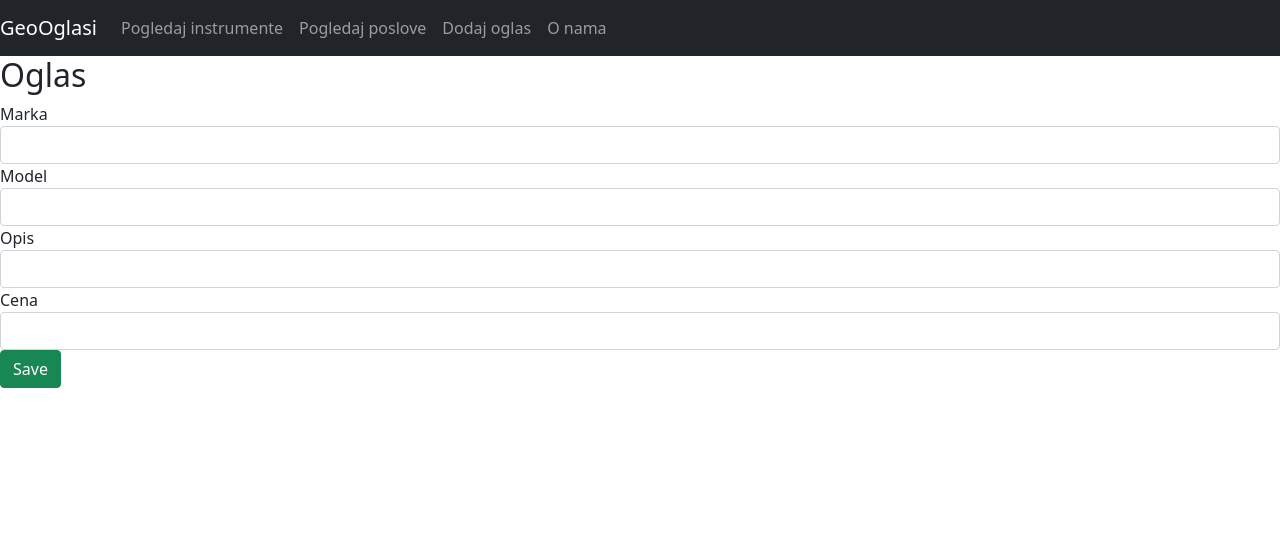
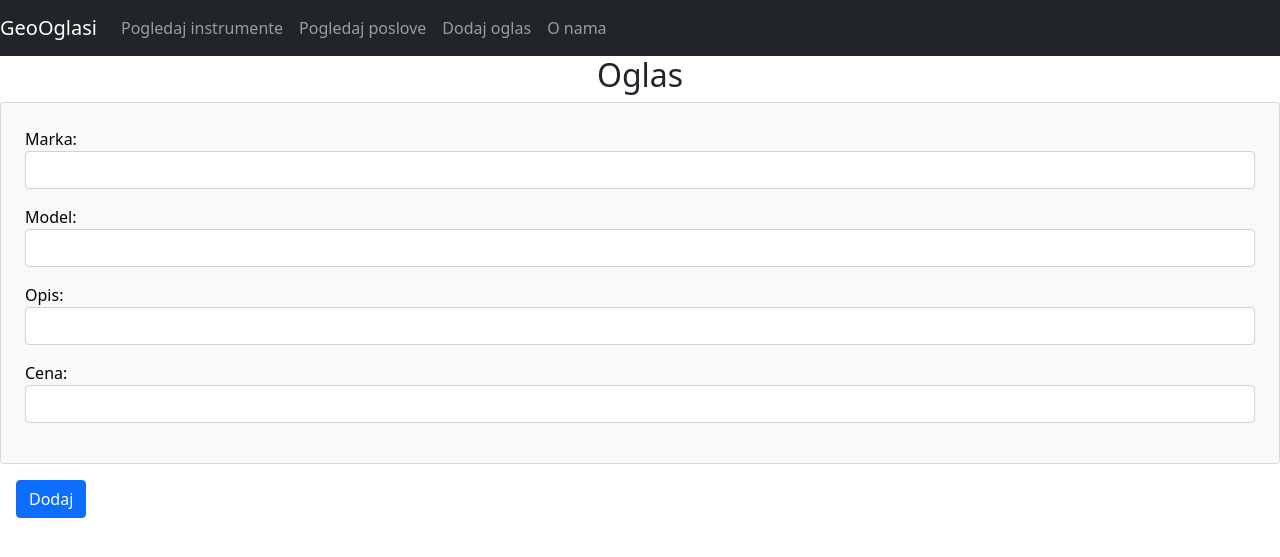
Before and after one commit to Pantela1996/GeoOglasi, a Django app: page /Instrumenti/dodaj_oglas/ in a window 1280 px wide. Shown: the top 557 px of the page. Run offline with Django 4.2, Linux system fonts and the light colour scheme; some libraries are stand-ins or nearby versions.

Commit message:
add form adjusted

```diff
--- /dev/null
+++ b/Instrumenti/forms.py
@@ -0,0 +1,14 @@
+from django import forms
+from .models import Instrument
+
+class InstrumentForm(forms.ModelForm):
+    class Meta:
+        model = Instrument
+        fields = '__all__'
+
+        widgets = {
+            'marka': forms.TextInput(attrs={'class':'form-control'}),
+            'model': forms.TextInput(attrs={'class':'form-control'}),
+            'opis': forms.TextInput(attrs={'class':'form-control'}),
+            'cena': forms.TextInput(attrs={'class':'form-control'})
+        }
--- a/Instrumenti/models.py
+++ b/Instrumenti/models.py
@@ -5,7 +5,7 @@ class Instrument(models.Model):
     marka = models.CharField(max_length=30)
     model = models.CharField(max_length=30)
     opis = models.CharField(max_length=30)
-    cena = models.IntegerField()
+    cena = models.CharField(max_length=30)
 
     def __str__(self):
         return f"{self.marka} {self.model}"
--- /dev/null
+++ b/Instrumenti/static/Instrumenti/styles.css
@@ -0,0 +1,3 @@
+#proba{
+    margin: 50px 50px 50px 50px;
+}
--- a/Instrumenti/templates/Instrumenti/instrument_form.html
+++ b/Instrumenti/templates/Instrumenti/instrument_form.html
@@ -1,6 +1,4 @@
 {% extends "base.html"%}
-
-{% load widget_tweaks %}
 
 <html lang="en">
 <head>
@@ -9,34 +7,19 @@
     <meta name="viewport" content="width=device-width, initial-scale=1.0">
     <!-- CSS only -->
     <link href="https://cdn.jsdelivr.net/npm/bootstrap@5.1.3/dist/css/bootstrap.min.css" rel="stylesheet" integrity="sha384-1BmE4kWBq78iYhFldvKuhfTAU6auU8tT94WrHftjDbrCEXSU1oBoqyl2QvZ6jIW3" crossorigin="anonymous">
-    <title>Document</title>
 </head>
 <body>
     {% block content %}
-    <h2>Oglas</h2>
+    <h2 class="text-center">Oglas</h2>
     <form method="post">
         {% csrf_token %}
+        <div class="card text-black bg-light px-4 py-4 mx-auto" id="proba">
+            {{form.as_p}}
+        </div>
+        <div>
+            <button class="btn btn-primary mx-3 my-3 align-middle">Dodaj</button>
+        </div>
 
-        {% for hidden in form.hidden_fields %}
-        {{ hidden }}
-        {% endfor %}
-
-        {% for field in form.visible_fields %}
-        <div class="form-group">
-            <label for="{{ field.id_for_label }}">{{ field.label }}</label>
-            {{ field|add_class:'form-control' }}
-            {% for error in field.errors %}
-            <span class="help-block">{{ error }}</span>
-            {% endfor %}
-        </div>
-        {% endfor %}
-
-        <div class="form-group">
-        <button type="submit" class="btn btn-success">
-            <span class="glyphicon glyphicon-ok"></span> Save
-        </button>
-        </div>
-    </form>
     {% endblock %}
 </body>
 </html>
--- a/Instrumenti/views.py
+++ b/Instrumenti/views.py
@@ -2,6 +2,7 @@ from django.shortcuts import render
 from django.urls import reverse, reverse_lazy
 from django.views.generic import TemplateView,ListView,CreateView,UpdateView,DeleteView
 from .models import Instrument
+from .forms import InstrumentForm
 
 # Create your views here.
 class HomeView(TemplateView):
@@ -14,12 +15,16 @@ class InstrumentiListView(ListView):
 
 class DodajOglas(CreateView):
     model = Instrument
-    fields = "__all__"
+    form_class = InstrumentForm
+    # fields = "__all__"
+    template_name = 'Instrumenti/instrument_form.html'
     success_url = reverse_lazy('Instrumenti:oglasi')
 
 class AzurirajOglas(UpdateView):
     model = Instrument
-    fields = "__all__"
+    form_class = InstrumentForm
+    # fields = "__all__"
+    template_name = 'Instrumenti/instrument_form.html'
     success_url = reverse_lazy('Instrumenti:oglasi')
 
 class ObrisiOglas(DeleteView):
--- a/Oglasi/settings.py
+++ b/Oglasi/settings.py
@@ -39,7 +39,6 @@ INSTALLED_APPS = [
     'django.contrib.sessions',
     'django.contrib.messages',
     'django.contrib.staticfiles',
-    'widget_tweaks',
 ]
 
 MIDDLEWARE = [
```
Also changed, not shown: Instrumenti/migrations/0004_alter_instrument_cena.py (added), db.sqlite3.
